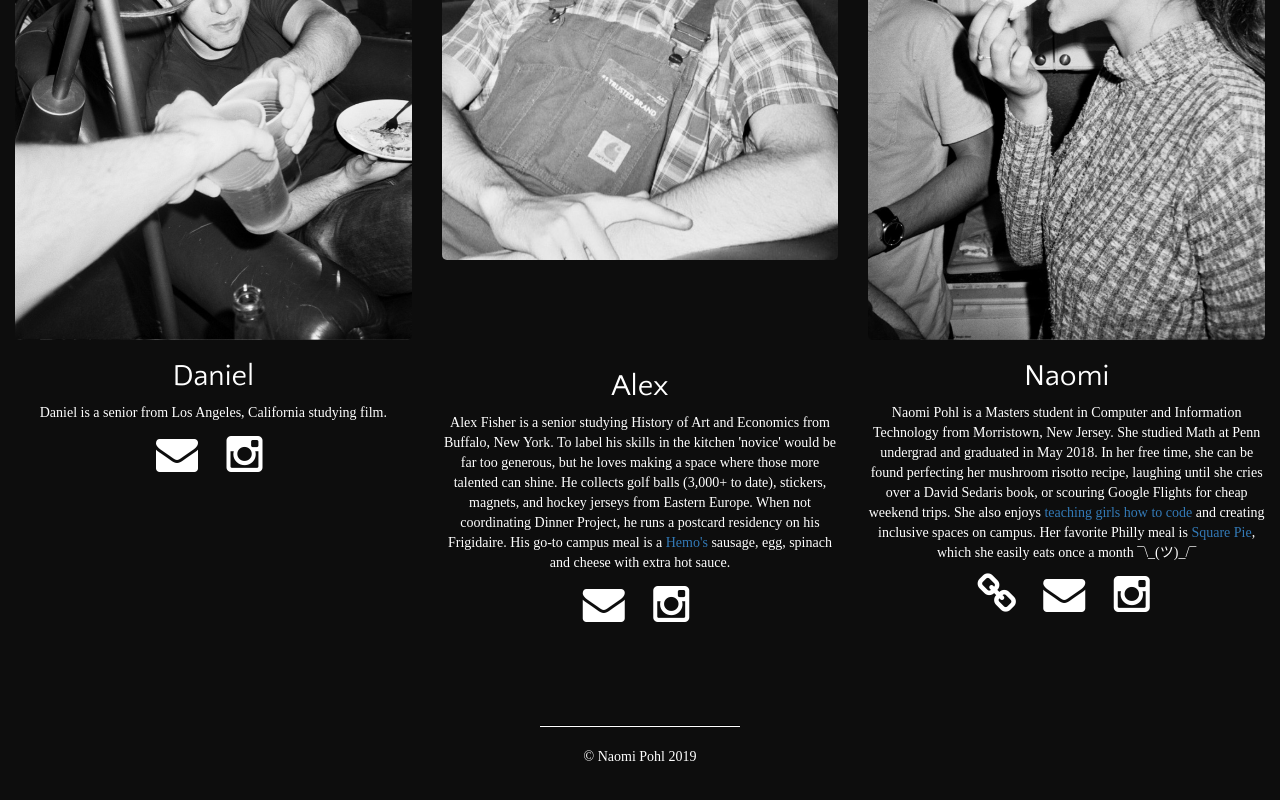
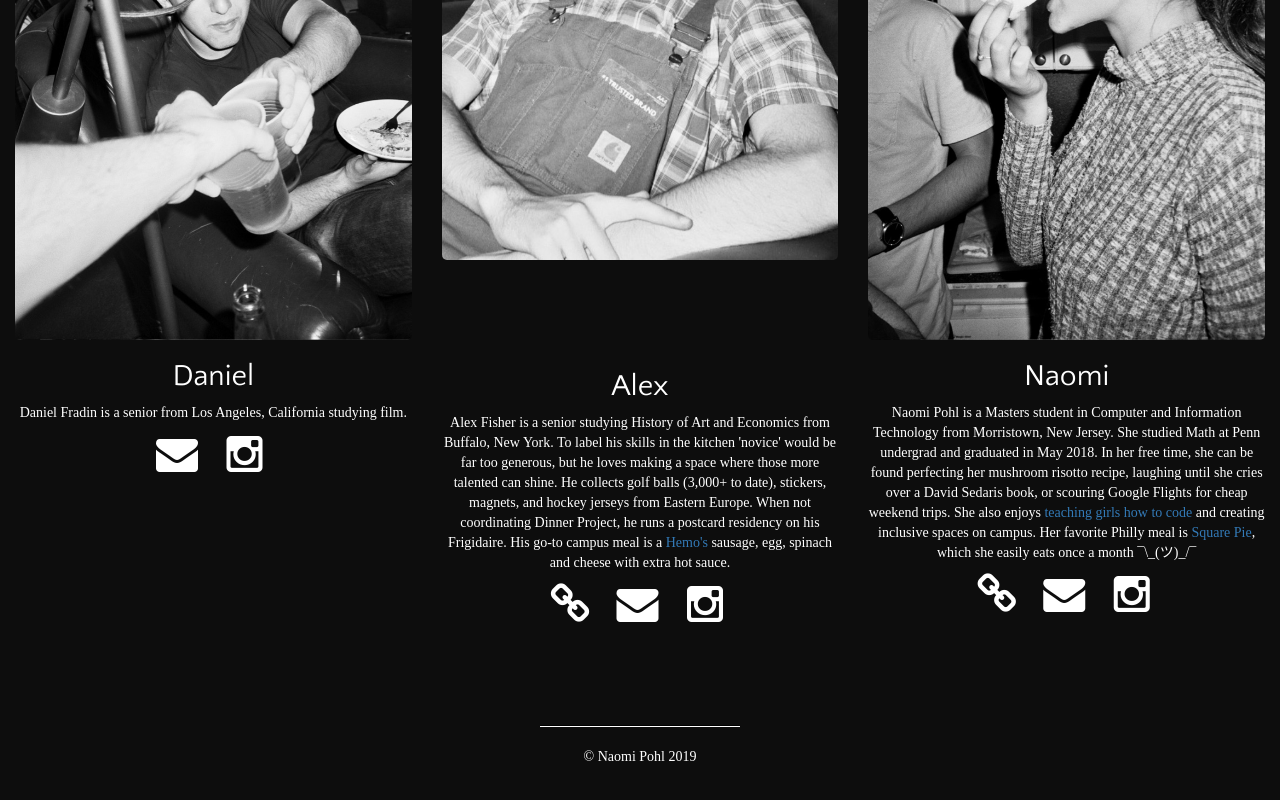
Before and after one commit to naomipohl/dinner-project, a plain HTML site: page about.html in a window 1280 px wide. Shown: the part 380-1180 px from the top of the page. Drawn offline with Linux system fonts and the light colour scheme; a web font is replaced by a local one.

Commit message:
add alex's website to about page

```diff
--- a/about.html
+++ b/about.html
@@ -64,7 +64,7 @@
                 <div class="col-lg-4 text-center">
                     <img src="images/dp_7.jpg" class="fun-images">
                     <h1 style="text-align:center; font-size:30px" class="quattro-sans">Daniel</h1>
-                    <p>Daniel is a senior from Los Angeles, California studying film. </p>
+                    <p>Daniel Fradin is a senior from Los Angeles, California studying film. </p>
                      <ul class="list-inline">
                         <li>
                             <a href="mailto:dfradin@sas.upenn.edu"><i class="fa fa-envelope fa-fw fa-3x"></i></a>
@@ -80,6 +80,9 @@
                     <p>Alex Fisher is a senior studying History of Art and Economics from Buffalo, New York. To label his skills in the kitchen 'novice' would be far too generous, but he loves making a space where those more talented can shine. He collects golf balls (3,000+ to date), stickers, magnets, and hockey jerseys from Eastern Europe. When not coordinating Dinner Project, he runs a postcard residency on his Frigidaire. His go-to campus meal is a <a href="https://roaminghunger.com/hemos/" target="_blank">Hemo's</a> sausage, egg, spinach and cheese with extra hot sauce.</p>
                      <ul class="list-inline">
                         <li>
+                            <a href="http://www.alexfisherphoto.com/" target="_blank"><i class="fa fa-link fa-fw fa-3x"></i></a>
+                        </li>
+                        <li>
                             <a href="mailto:fisherw@sas.upenn.edu"><i class="fa fa-envelope fa-fw fa-3x"></i></a>
                         </li>
                         <li>
@@ -93,7 +96,6 @@
                     <p>Naomi Pohl is a Masters student in Computer and Information Technology from Morristown, New Jersey. She studied Math at Penn undergrad and graduated in May 2018. In her free time, she can be found perfecting her mushroom risotto recipe, laughing until she cries over a David Sedaris book, or scouring Google Flights for cheap weekend trips. She also enjoys <a href="https://girlswhocodephilly.weebly.com/" target="_blank">teaching girls how to code</a> and creating inclusive spaces on campus. Her favorite Philly meal is <a href="http://www.squarepiephilly.com/" target="_blank">Square Pie</a>, which she easily eats once a month ¯\_(ツ)_/¯ </p>
                     <ul class="list-inline">
                         <li>
-
                             <a href="https://www.naomipohl.com" target="_blank"><i class="fa fa-link fa-fw fa-3x"></i></a>
                         </li>
                         <li>
```
